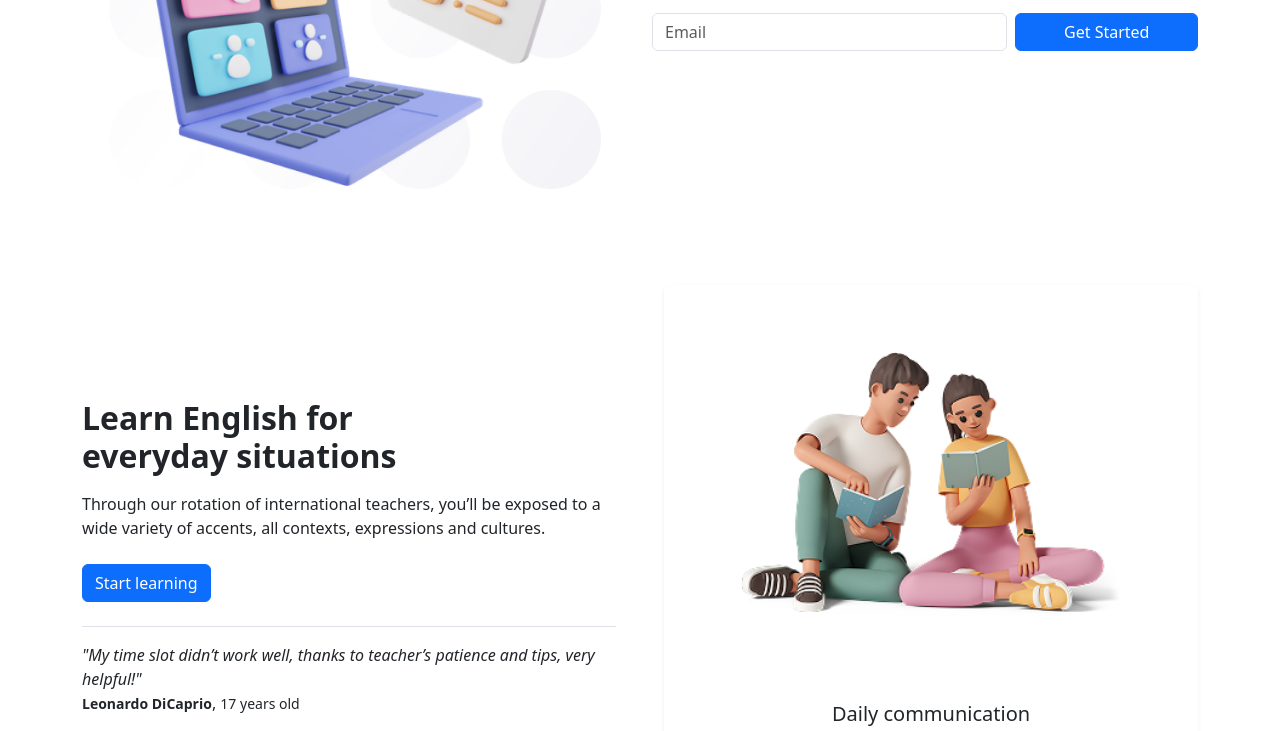
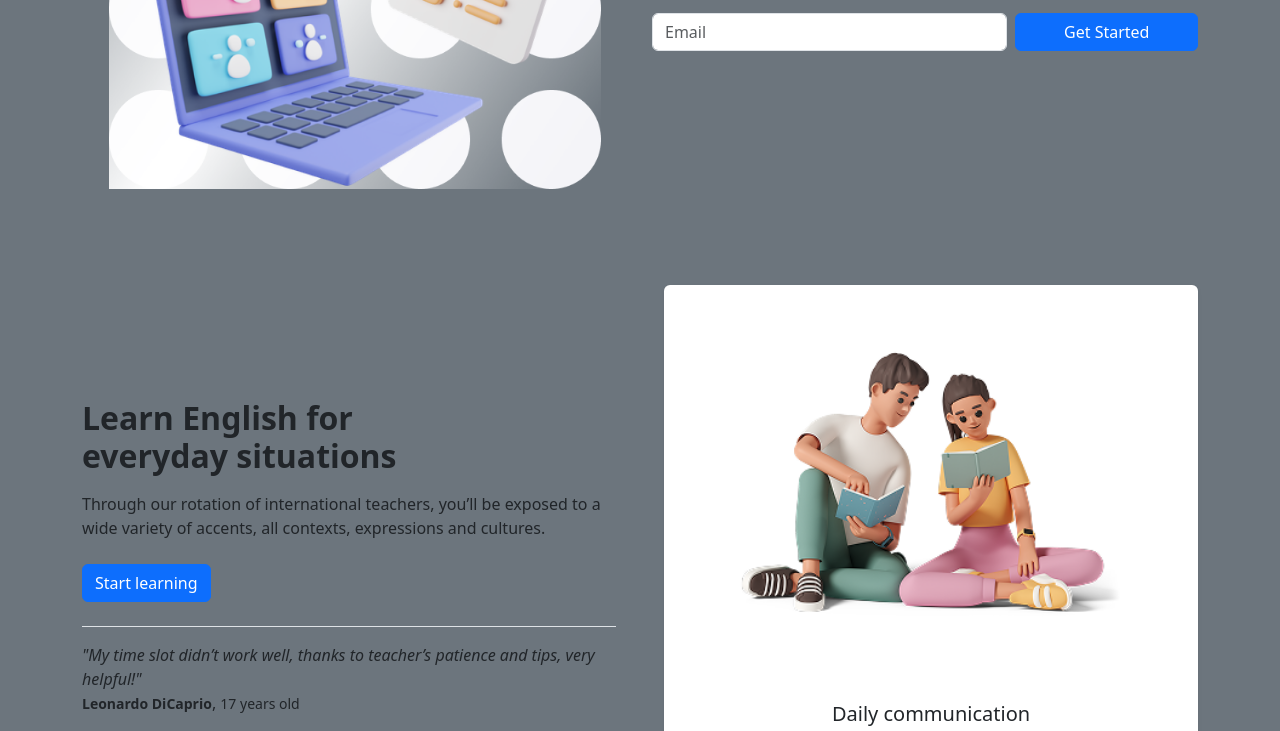
Before and after one commit to ozodbekyuldashev/landing, a plain HTML site: page index.html in a window 1280 px wide. Shown: the part 430-1161 px from the top of the page. Drawn offline with nearby package versions, Linux system fonts and the light colour scheme.

Commit message:
rang qoshildi

```diff
--- a/index.html
+++ b/index.html
@@ -10,7 +10,7 @@
         integrity="sha384-LN+7fdVzj6u52u30Kp6M/trliBMCMKTyK833zpbD+pXdCLuTusPj697FH4R/5mcr" crossorigin="anonymous">
 </head>
 
-<body>
+<body  class="bg-secondary">
     <nav class="navbar navbar-expand-lg bg-white shadow-sm">
         <div class="container">
           <a class="navbar-brand" href="#"><img src="./logo (1).png" width="30" alt=""> </a>
```
